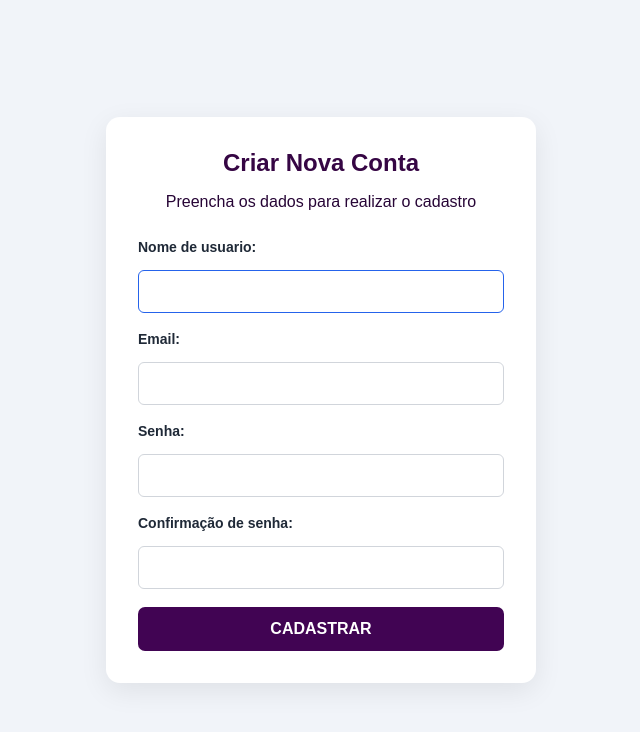
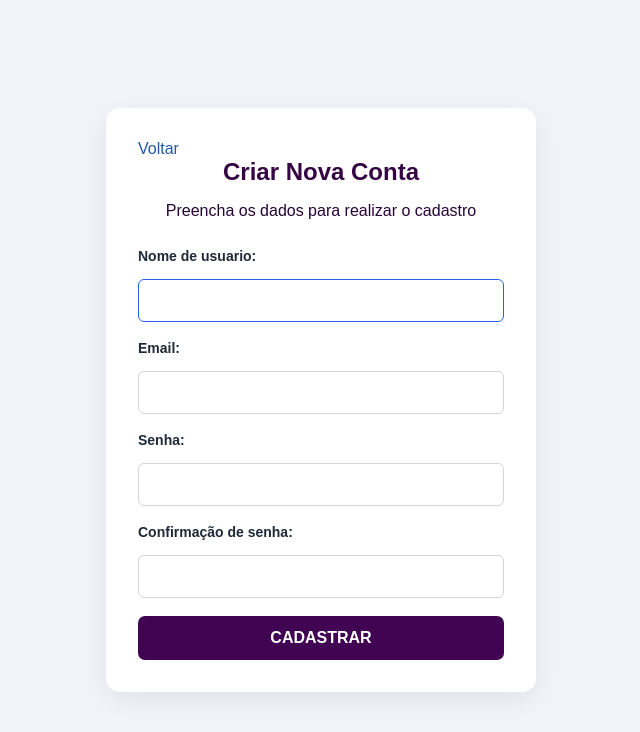
Before and after one commit to Schult1z/Sistema-Login, a Django app: page /cadastro/ in a window 1280 px wide. Shown: the top 732 px of the page, without its empty margins (319-959 px from the left). Run offline with Django 5.2, Linux system fonts and the light colour scheme.

Commit message:
Add Button

```diff
--- a/usuarios/templates/usuarios/cadastro.html
+++ b/usuarios/templates/usuarios/cadastro.html
@@ -10,6 +10,7 @@
 <body>
     <main class="container">
         <section class = "card">
+            <a href=" {% url 'home' %} " class="">Voltar</a>
             <h1>Criar Nova Conta</h1>
             <p class="subtitulo">Preencha os dados para realizar o cadastro</p>
             {% if messages %}
```
Also changed, not shown: db.sqlite3.
